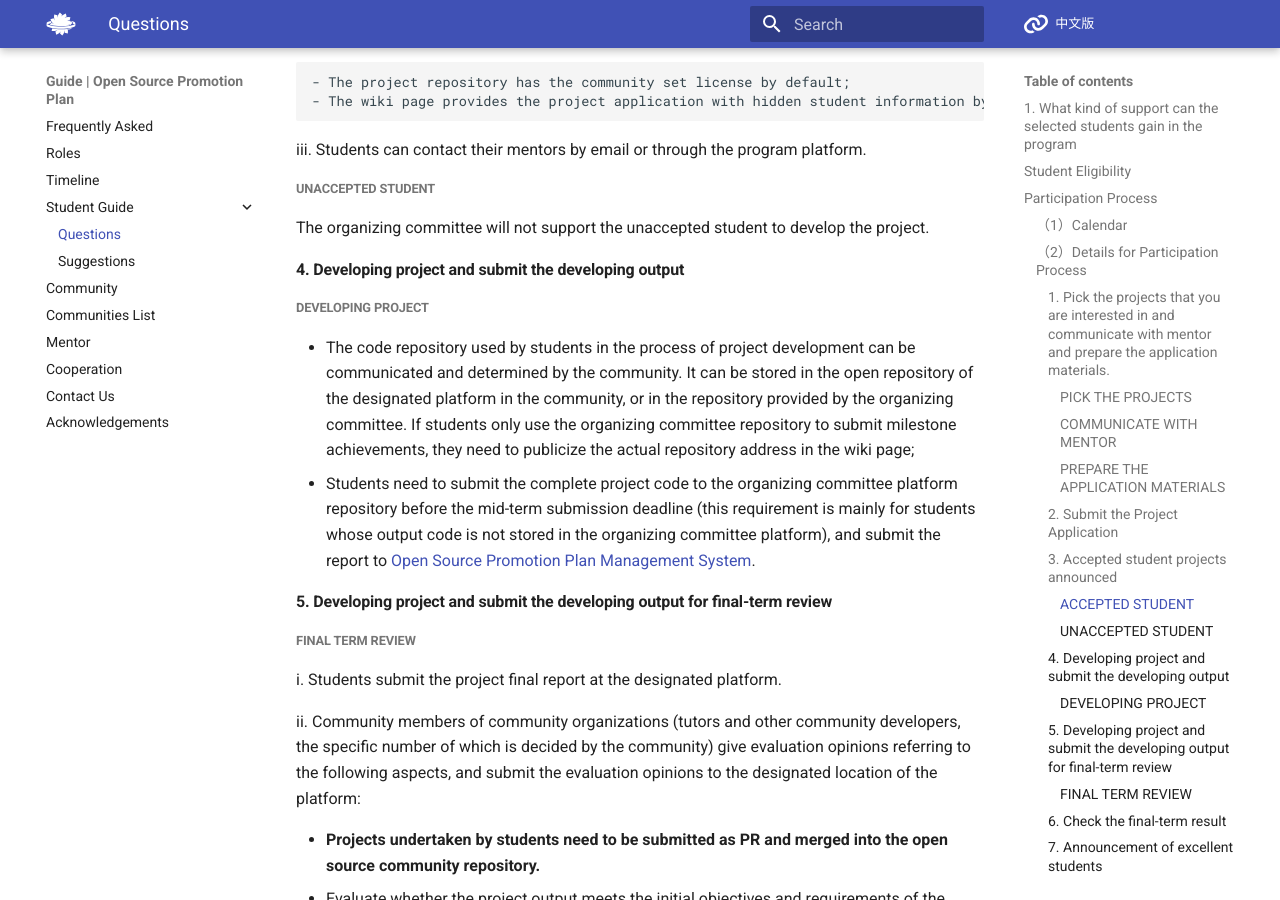
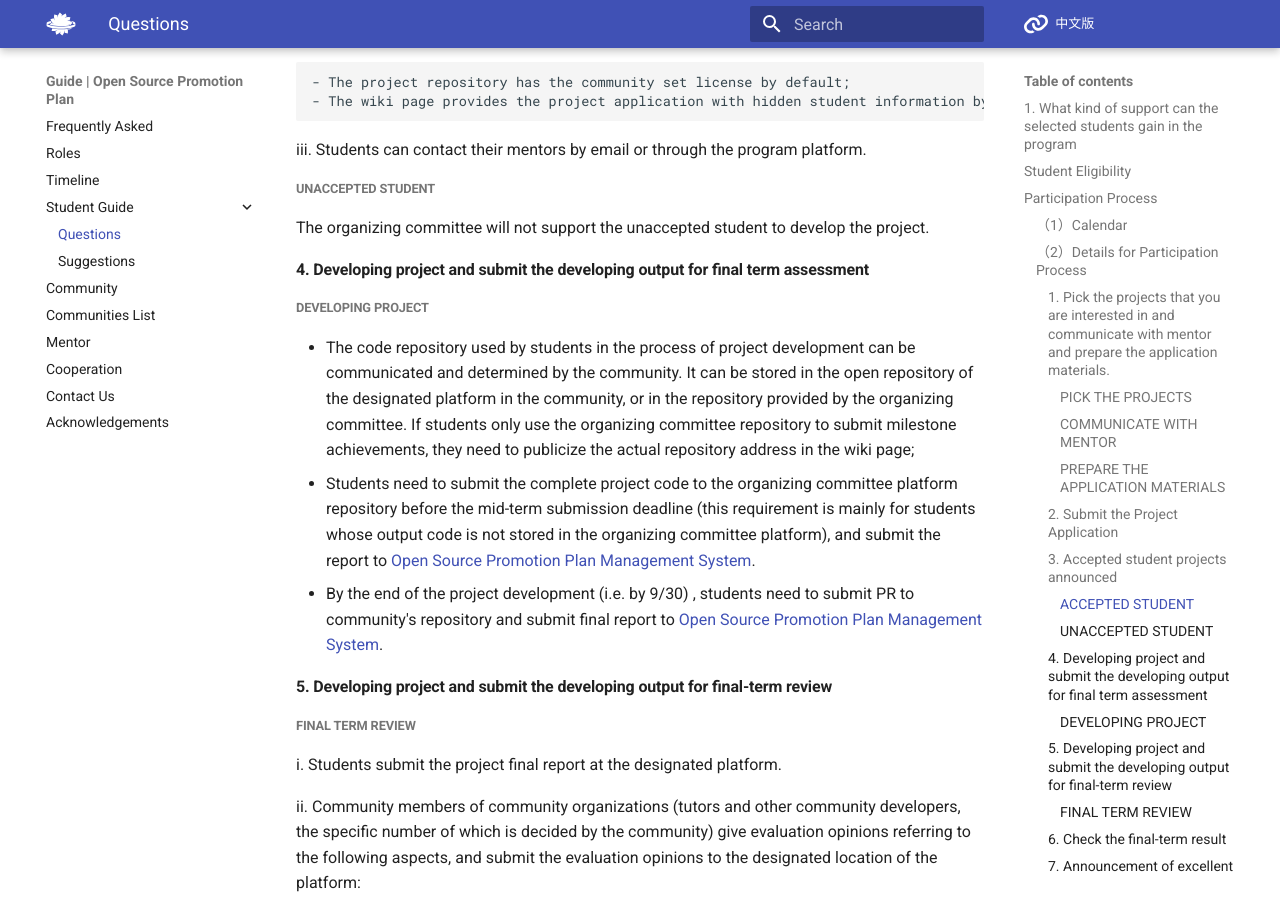
Before and after one commit to summer-ospp/help-en, an MkDocs documentation site: the page built from docs/student.md, in a window 1280 px wide and 900 px high, scrolled down 3145 px. Built offline with MkDocs 1.6.1 and Material for MkDocs 9.7.7, drawn with Linux system fonts in a browser that asks for light colours; comment, search, counter and statistics services are not loaded.

Commit message:
Update student.md

```diff
--- a/docs/student.md
+++ b/docs/student.md
@@ -109,12 +109,13 @@ The organizing committee will not support the unaccepted student to develop the
 
 
 
-#### 4. Developing project and submit the developing output
+#### 4. Developing project and submit the developing output for final term assessment
 
 ##### DEVELOPING PROJECT
 
 - The code repository used by students in the process of project development can be communicated and determined by the community. It can be stored in the open repository of the designated platform in the community, or in the repository provided by the organizing committee. If students only use the organizing committee repository to submit milestone achievements, they need to publicize the actual repository address in the wiki page;
 - Students need to submit the complete project code to the organizing committee platform repository before the mid-term submission deadline (this requirement is mainly for students whose output code is not stored in the organizing committee platform), and submit the report to [Open Source Promotion Plan Management System](https://portal.summer-ospp.ac.cn/).
+- By the end of the project development (i.e. by 9/30) , students need to submit PR to community's repository and submit final report to [Open Source Promotion Plan Management System](https://portal.summer-ospp.ac.cn/).
 
 
 
```
